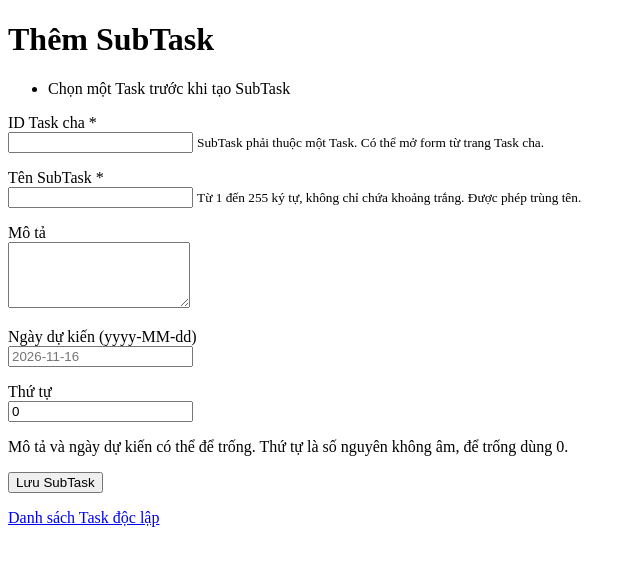
After one commit to DaLziel9901/Planner---OOP, a Spring Boot app: page /subtasks/new in a window 1280 px wide. The commit adds this page. Shown: the top 566 px of the page, without its empty margins (0-640 px from the left). Run offline with Spring Boot 4, Linux system fonts and the light colour scheme.

Commit message:
Update Luồng Task + luồng SubTask

```diff
--- /dev/null
+++ b/src/main/java/com/example/planner/controller/SubTaskController.java
@@ -0,0 +1,116 @@
+package com.example.planner.controller;
+
+import com.example.planner.service.SubTaskService;
+import com.example.planner.service.TaskService;
+import org.springframework.stereotype.Controller;
+import org.springframework.ui.Model;
+import org.springframework.web.bind.annotation.*;
+import org.springframework.web.servlet.mvc.support.RedirectAttributes;
+import java.util.Map;
+import java.util.LinkedHashMap;
+import java.util.List;
+import java.time.LocalDate;
+import java.time.format.DateTimeParseException;
+import com.example.planner.model.SubTask;
+import org.springframework.web.server.ResponseStatusException;
+
+@Controller
+@RequestMapping("/subtasks")
+public class SubTaskController {
+    private final SubTaskService service;
+    private final TaskService tasks;
+    public SubTaskController(SubTaskService service,TaskService tasks) { this.service=service; this.tasks=tasks; }
+    @GetMapping
+    public String list(@RequestParam(name="taskId",required=false) Long taskId,Model model) {
+        model.addAttribute("task",taskId == null ? null : tasks.getById(taskId));
+        model.addAttribute("subTasks",taskId == null ? List.of() : service.findByTaskId(taskId));
+        model.addAttribute("errors",taskId == null ? Map.of("taskId","Chọn một Task để xem SubTask") : Map.of());
+        return "subtasks/list";
+    }
+    @GetMapping("/new")
+    public String newForm(@RequestParam(name="taskId",required=false) Long taskId,Model model) {
+        return prepareForm(null,taskId,taskId == null ? "" : taskId.toString(),readForm(Map.of()),
+                taskId == null ? Map.of("taskId","Chọn một Task trước khi tạo SubTask") : Map.of(),model);
+    }
+    @GetMapping("/{id}")
+    public String detail(@PathVariable("id") long id,Model model) {
+        SubTask leaf=service.getById(id);
+        model.addAttribute("subTask",leaf); model.addAttribute("task",tasks.getById(leaf.getTaskId()));
+        return "subtasks/detail";
+    }
+    @GetMapping("/{id}/edit")
+    public String edit(@PathVariable("id") long id,Model model) {
+        SubTask leaf=service.getById(id);
+        Map<String,String> form=Map.of("title",leaf.getTitle(),"description",text(leaf.getDescription()),
+                "scheduledDate",text(leaf.getScheduledDate()),"orderIndex",text(leaf.getOrderIndex()));
+        return prepareForm(id,leaf.getTaskId(),text(leaf.getTaskId()),form,Map.of(),model);
+    }
+    @PostMapping
+    public String create(@RequestParam Map<String,String> params,Model model,RedirectAttributes flash) {
+        return save(null,null,params,model,flash);
+    }
+    @PostMapping("/{id}/edit")
+    public String update(@PathVariable("id") long id,@RequestParam Map<String,String> params,Model model,RedirectAttributes flash) {
+        SubTask current=service.getById(id); // ID thiếu vẫn 404 ngay cả khi form sai.
+        return save(id,current.getTaskId(),params,model,flash);
+    }
+    @PostMapping("/{id}/delete")
+    public String delete(@PathVariable("id") long id,RedirectAttributes flash) {
+        long taskId=service.delete(id);
+        flash.addFlashAttribute("message","Đã xóa SubTask");
+        return "redirect:/tasks/" + taskId;
+    }
+
+    private String save(Long id,Long storedTaskId,Map<String,String> params,Model model,RedirectAttributes flash) {
+        Map<String,String> form=readForm(params); Map<String,String> errors=new LinkedHashMap<>();
+        String taskInput=id == null ? params.getOrDefault("taskId","") : storedTaskId.toString();
+        Long taskId=id == null ? readTaskId(taskInput,errors) : storedTaskId;
+        if (taskId != null) try { tasks.getById(taskId); }
+        catch (ResponseStatusException exception) {
+            if (id != null || exception.getStatusCode().value() != 404) throw exception;
+            errors.put("taskId","Task không tồn tại. Chọn lại Task và lưu SubTask"); taskId=null;
+        }
+        String title=form.get("title");
+        if (title.isBlank() || title.codePointCount(0,title.length())>255)
+            errors.put("title","Tên SubTask cần 1–255 ký tự, không chỉ chứa khoảng trắng");
+        LocalDate date=null;
+        if (!form.get("scheduledDate").isBlank()) try { date=LocalDate.parse(form.get("scheduledDate")); }
+        catch (DateTimeParseException exception) { errors.put("scheduledDate","Ngày không hợp lệ, dùng yyyy-MM-dd"); }
+        int order=0;
+        try {
+            if (!form.get("orderIndex").isBlank()) order=Integer.parseInt(form.get("orderIndex"));
+            if (order<0) errors.put("orderIndex","Thứ tự không được âm");
+        } catch (NumberFormatException exception) { errors.put("orderIndex","Thứ tự phải là số nguyên không âm trong phạm vi cho phép"); }
+        if (!errors.isEmpty()) return prepareForm(id,taskId,taskInput,form,errors,model);
+        long savedId;
+        if (id == null) try { savedId=service.create(taskId,title,form.get("description"),date,order); }
+        catch (ResponseStatusException exception) {
+            if (exception.getStatusCode().value() != 404) throw exception;
+            // Service đã thoát giao dịch; Task có thể vừa bị xóa sau lần kiểm tra form.
+            errors.put("taskId","Task không còn tồn tại. Chọn lại Task và lưu SubTask");
+            return prepareForm(null,null,taskInput,form,errors,model);
+        }
+        else { service.update(id,title,form.get("description"),date,order); savedId=id; }
+        flash.addFlashAttribute("message",id == null ? "Đã tạo SubTask" : "Đã cập nhật SubTask");
+        return "redirect:/subtasks/" + savedId;
+    }
+    private Long readTaskId(String value,Map<String,String> errors) {
+        if (!value.isBlank()) try { long id=Long.parseLong(value); if (id>0) return id; }
+        catch (NumberFormatException exception) { /* Hiển thị lỗi ngay trên form. */ }
+        errors.put("taskId","Chọn một Task có ID là số nguyên dương"); return null;
+    }
+    private Map<String,String> readForm(Map<String,String> params) {
+        Map<String,String> form=new LinkedHashMap<>();
+        // Chỉ nhận nội dung; taskId tạo mới đọc riêng, trạng thái/identity không nhận từ form.
+        for (String field:new String[]{"title","description","scheduledDate","orderIndex"})
+            form.put(field,params.getOrDefault(field,field.equals("orderIndex") ? "0" : ""));
+        return form;
+    }
+    private String prepareForm(Long id,Long taskId,String input,Map<String,String> form,Map<String,String> errors,Model model) {
+        model.addAttribute("task",taskId == null ? null : tasks.getById(taskId));
+        model.addAttribute("taskIdInput",input); model.addAttribute("form",form); model.addAttribute("errors",errors);
+        model.addAttribute("editing",id != null); model.addAttribute("formAction",id == null ? "/subtasks" : "/subtasks/" + id + "/edit");
+        return "subtasks/form";
+    }
+    private String text(Object value) { return value == null ? "" : value.toString(); }
+}
--- a/src/main/java/com/example/planner/service/TaskService.java
+++ b/src/main/java/com/example/planner/service/TaskService.java
@@ -75,6 +75,10 @@ public class TaskService {
         return current;
     }
 
+    // SubTaskService gọi trong giao dịch ghi để tái dùng đúng thứ tự khóa Plan → Task.
+    @Transactional(propagation = org.springframework.transaction.annotation.Propagation.MANDATORY)
+    public Task lockForWrite(long id) { return lockAndRead(id); }
+
     private void lockLocation(Long planId, Long subPlanId) {
         if (planId == null && subPlanId == null) return;
         long ownerPlan = planId != null ? planId : getSubPlan(subPlanId).getPlanId();
--- /dev/null
+++ b/src/main/resources/templates/subtasks/form.html
@@ -0,0 +1,26 @@
+<!DOCTYPE html>
+<html lang="vi" xmlns:th="http://www.thymeleaf.org">
+<head><meta charset="UTF-8"><meta name="viewport" content="width=device-width, initial-scale=1"><title>Form SubTask</title></head>
+<body><main>
+    <h1 th:text="${editing ? 'Sửa SubTask' : 'Thêm SubTask'}"></h1>
+    <ul role="alert" th:if="${!errors.isEmpty()}"><li th:each="error : ${errors}" th:text="${error.value}"></li></ul>
+    <p th:if="${task != null}">Task: <a th:href="@{/tasks/{id}(id=${task.id})}" th:text="${task.title}"></a></p>
+    <form method="post" th:action="${formAction}">
+        <p th:unless="${editing}"><label for="taskId">ID Task cha *</label><br>
+            <input id="taskId" name="taskId" th:value="${taskIdInput}" inputmode="numeric" required>
+            <small>SubTask phải thuộc một Task. Có thể mở form từ trang Task cha.</small></p>
+        <p><label for="title">Tên SubTask *</label><br>
+            <input id="title" name="title" th:value="${form['title']}" required aria-describedby="title-help">
+            <small id="title-help">Từ 1 đến 255 ký tự, không chỉ chứa khoảng trắng. Được phép trùng tên.</small></p>
+        <p><label for="description">Mô tả</label><br>
+            <textarea id="description" name="description" rows="4" th:text="${form['description']}"></textarea></p>
+        <p><label for="scheduledDate">Ngày dự kiến (yyyy-MM-dd)</label><br>
+            <input id="scheduledDate" name="scheduledDate" th:value="${form['scheduledDate']}" placeholder="2026-11-16"></p>
+        <p><label for="orderIndex">Thứ tự</label><br>
+            <input id="orderIndex" name="orderIndex" th:value="${form['orderIndex']}" inputmode="numeric"></p>
+        <p>Mô tả và ngày dự kiến có thể để trống. Thứ tự là số nguyên không âm, để trống dùng 0.</p>
+        <button type="submit">Lưu SubTask</button>
+    </form>
+    <p th:if="${task != null}"><a th:href="@{/tasks/{id}(id=${task.id})}">Về Task cha</a></p>
+    <p><a th:href="@{/tasks}">Danh sách Task độc lập</a></p>
+</main></body></html>
```
Also changed, not shown: src/main/java/com/example/planner/controller/TaskController.java (+5 -2 lines), src/main/java/com/example/planner/repository/SubTaskRepository.java (added, +51 -0 lines), src/main/java/com/example/planner/service/SubTaskService.java (added, +60 -0 lines), src/main/resources/templates/subtasks/detail.html (added, +20 -0 lines), src/main/resources/templates/subtasks/list.html (added, +23 -0 lines), src/main/resources/templates/tasks/detail.html (+12 -0 lines).
